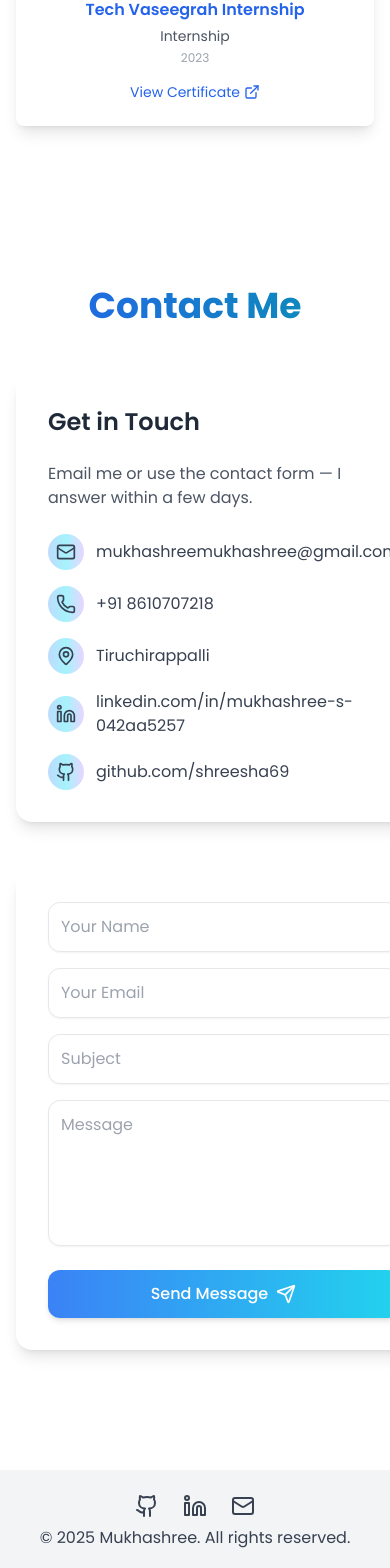
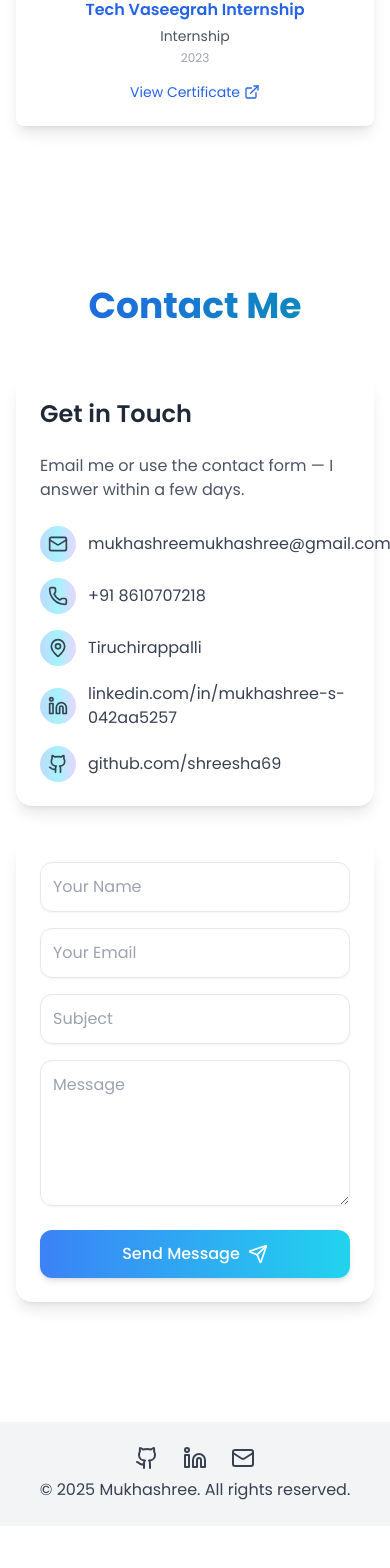
Before and after one commit to shreesha69/shree, a React (Vite) app: page / in a window 390 px wide. Shown: the part 4925-6493 px from the top of the page. After the commit the page ends 6451 px from the top, so only its background shows below. Built offline with nearby package versions, Linux system fonts and the light colour scheme.

Commit message:
Update portfolio: contact form EmailJS and UI fixes

```diff
--- a/src/components/Contact.tsx
+++ b/src/components/Contact.tsx
@@ -11,13 +11,13 @@ const Contact = () => {
     if (!formRef.current) return;
 
     emailjs.sendForm(
-      'service_3592ldj',      // your Service ID
-      'template_f4ytchp',     // your Template ID
+      'service_3592ldj',     // Your Service ID
+      'template_f4ytchp',    // Your Template ID
       formRef.current,
-      'I6ahiif8WoVyzhdym'     // your Public Key
+      'I6ahiif8WoVyzhdym'    // Your Public Key
     ).then(
       () => {
-        setSent(true); // only show after success
+        setSent(true);
         setTimeout(() => setSent(false), 3000);
         formRef.current?.reset();
       },
@@ -29,16 +29,17 @@ const Contact = () => {
   };
 
   return (
-    <section id="contact" className="relative py-20 px-4 max-w-6xl mx-auto overflow-hidden">
+    <section className="relative py-20 px-4 max-w-6xl mx-auto overflow-auto">
+      {/* Background */}
       <div className="absolute inset-0 -z-10 bg-gradient-to-r from-blue-100 via-cyan-100 to-purple-100 dark:from-gray-900 dark:via-gray-800 dark:to-gray-900 animate-pulse-slow"></div>
 
       <h2 className="text-4xl font-bold text-center text-gradient mb-12 relative z-10">
         Contact Me
       </h2>
 
-      <div className="grid md:grid-cols-2 gap-12 relative z-10">
+      <div className="grid grid-cols-1 md:grid-cols-2 gap-8 relative z-10">
         {/* Contact Info */}
-        <div className="bg-white dark:bg-gray-700 p-8 rounded-2xl shadow-lg flex flex-col gap-6 hover:scale-[1.02] transition-transform duration-300">
+        <div className="bg-white dark:bg-gray-700 p-6 md:p-8 rounded-2xl shadow-lg flex flex-col gap-6 hover:scale-[1.02] transition-transform duration-300 w-full">
           <h3 className="text-2xl font-semibold text-gray-800 dark:text-gray-200">Get in Touch</h3>
           <p className="text-gray-600 dark:text-gray-300">Email me or use the contact form — I answer within a few days.</p>
 
@@ -51,22 +52,28 @@ const Contact = () => {
               { icon: <Github className="w-5 h-5" />, value: 'github.com/shreesha69', link: 'https://github.com/shreesha69' },
             ].map((c, i) => (
               <div key={i} className="flex items-center gap-3 text-gray-700 dark:text-gray-200">
-                <div className="p-2 rounded-full bg-gradient-to-r from-blue-200 via-cyan-200 to-purple-200 dark:from-gray-800 dark:via-gray-700 dark:to-gray-600">{c.icon}</div>
-                {c.link ? <a href={c.link} target="_blank" rel="noopener noreferrer" className="hover:underline break-words">{c.value}</a> : <span>{c.value}</span>}
+                <div className="p-2 rounded-full bg-gradient-to-r from-blue-200 via-cyan-200 to-purple-200 dark:from-gray-800 dark:via-gray-700 dark:to-gray-600">
+                  {c.icon}
+                </div>
+                {c.link ? (
+                  <a href={c.link} target="_blank" rel="noopener noreferrer" className="hover:underline break-words">{c.value}</a>
+                ) : (
+                  <span>{c.value}</span>
+                )}
               </div>
             ))}
           </div>
         </div>
 
         {/* Contact Form */}
-        <form ref={formRef} onSubmit={submit} className="bg-white dark:bg-gray-700 p-8 rounded-2xl shadow-lg flex flex-col gap-4 hover:scale-[1.02] transition-transform duration-300">
-          {/* Hidden time field for EmailJS */}
+        <form ref={formRef} onSubmit={submit} className="bg-white dark:bg-gray-700 p-6 md:p-8 rounded-2xl shadow-lg flex flex-col gap-4 hover:scale-[1.02] transition-transform duration-300 w-full">
+          {/* Hidden time field */}
           <input type="hidden" name="time" value={new Date().toLocaleString()} />
 
-          <input name="name" placeholder="Your Name" required className="p-3 rounded-xl border border-gray-200 dark:border-gray-600 bg-transparent focus:outline-none focus:ring-2 focus:ring-blue-500 dark:focus:ring-cyan-400 transition duration-300 shadow-sm" />
-          <input name="email" placeholder="Your Email" type="email" required className="p-3 rounded-xl border border-gray-200 dark:border-gray-600 bg-transparent focus:outline-none focus:ring-2 focus:ring-blue-500 dark:focus:ring-cyan-400 transition duration-300 shadow-sm" />
-          <input name="subject" placeholder="Subject" className="p-3 rounded-xl border border-gray-200 dark:border-gray-600 bg-transparent focus:outline-none focus:ring-2 focus:ring-blue-500 dark:focus:ring-cyan-400 transition duration-300 shadow-sm" />
-          <textarea name="message" placeholder="Message" rows={5} className="p-3 rounded-xl border border-gray-200 dark:border-gray-600 bg-transparent focus:outline-none focus:ring-2 focus:ring-blue-500 dark:focus:ring-cyan-400 transition duration-300 shadow-sm"></textarea>
+          <input name="name" placeholder="Your Name" required className="w-full p-3 rounded-xl border border-gray-200 dark:border-gray-600 bg-transparent focus:outline-none focus:ring-2 focus:ring-blue-500 dark:focus:ring-cyan-400 transition duration-300 shadow-sm" />
+          <input name="email" placeholder="Your Email" type="email" required className="w-full p-3 rounded-xl border border-gray-200 dark:border-gray-600 bg-transparent focus:outline-none focus:ring-2 focus:ring-blue-500 dark:focus:ring-cyan-400 transition duration-300 shadow-sm" />
+          <input name="subject" placeholder="Subject" className="w-full p-3 rounded-xl border border-gray-200 dark:border-gray-600 bg-transparent focus:outline-none focus:ring-2 focus:ring-blue-500 dark:focus:ring-cyan-400 transition duration-300 shadow-sm" />
+          <textarea name="message" placeholder="Message" rows={5} className="w-full p-3 rounded-xl border border-gray-200 dark:border-gray-600 bg-transparent focus:outline-none focus:ring-2 focus:ring-blue-500 dark:focus:ring-cyan-400 transition duration-300 shadow-sm"></textarea>
 
           <button type="submit" className="mt-2 px-6 py-3 bg-gradient-to-r from-blue-500 to-cyan-400 text-white rounded-xl font-medium flex items-center justify-center gap-2 hover:scale-[1.02] transition transform duration-300 shadow-md">
             {sent ? (
```
